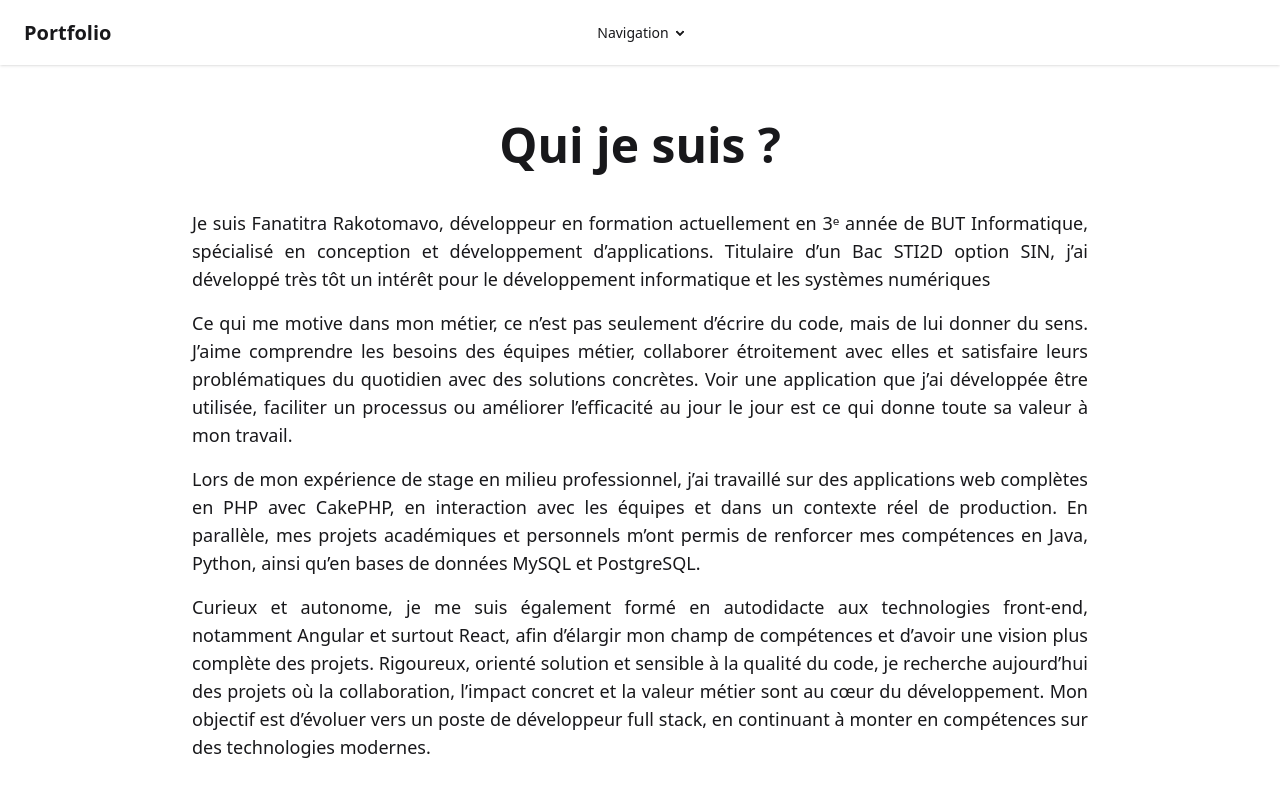
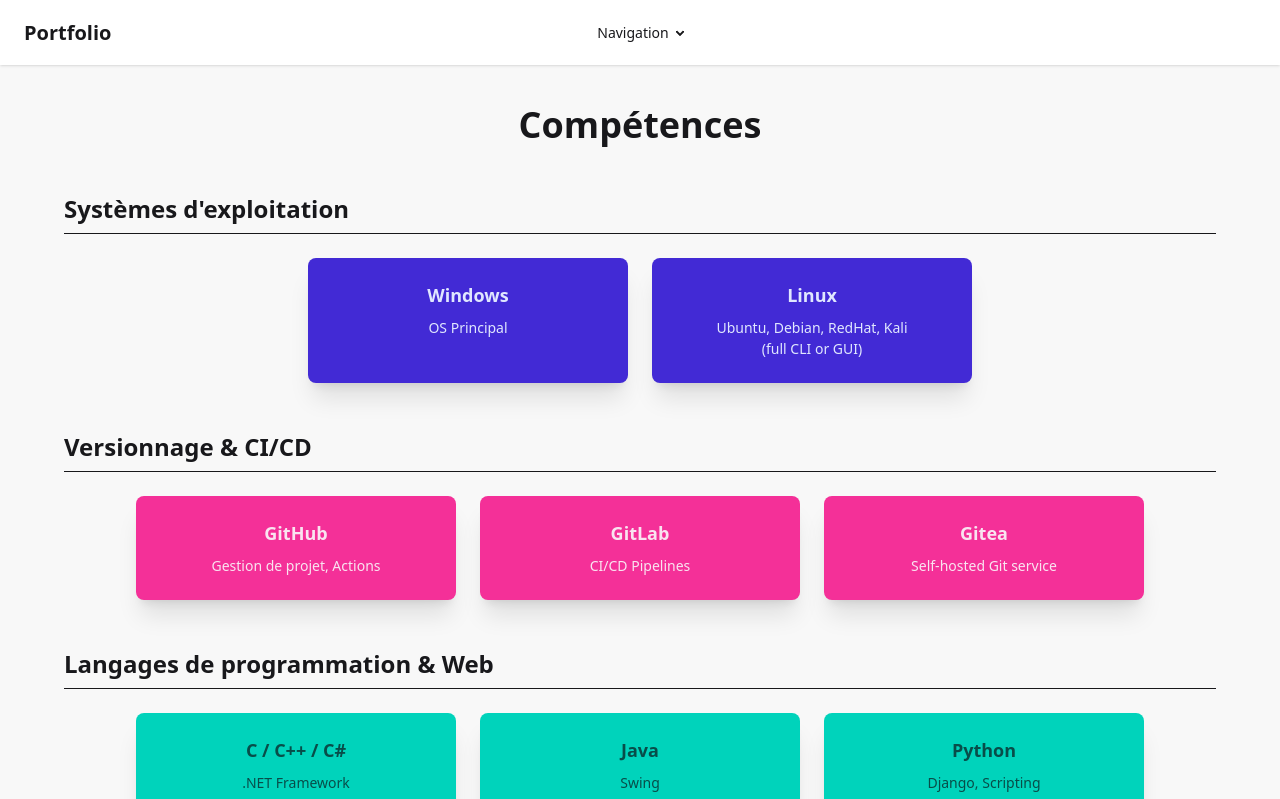
Before and after one commit to frakot4/frakot4.github.io, a React (Vite) app: page /#/competences in a window 1280 px wide. Shown: the top 799 px of the page. Built offline with nearby package versions, Linux system fonts and the light colour scheme.

Commit message:
Rename Skills to Competences to fix casing issues

```diff
--- a/src/App.jsx
+++ b/src/App.jsx
@@ -6,14 +6,14 @@
 import Experience from './components/pages/Experience';
 import ExperienceDetails from './components/pages/ExperienceDetails';
 import Projects from './components/pages/Projects';
-import Skills from './components/pages/skills';
+import Competences from './components/pages/Competences';
 
 function App() {
   return (
     <div className="min-h-screen bg-base-200 flex flex-col justify-between">
       <Navbar />
       <Routes>
-        <Route path="/skills" element={<Skills />} />
+        <Route path="/competences" element={<Competences />} />
         <Route path="/experience" element={<Experience />} />
         <Route path="/experience/:id" element={<ExperienceDetails />} />
         <Route path="/projects" element={<Projects />} />
--- a/src/components/gabarit/navbar.jsx
+++ b/src/components/gabarit/navbar.jsx
@@ -11,7 +11,7 @@
                     <ul
                         tabIndex={0}
                         className="menu menu-sm dropdown-content bg-base-100 rounded-box z-[1] mt-3 w-52 p-2 shadow">
-                        <li><Link to="/skills">Compétences</Link></li>
+                        <li><Link to="/competences">Compétences</Link></li>
                         <li><Link to="/experience">Expériences</Link></li>
                         <li><Link to="/projects">Projets</Link></li>
                     </ul>
@@ -24,7 +24,7 @@
                         <details>
                             <summary>Navigation</summary>
                             <ul className="p-2 bg-base-100 min-w-[200px] z-[1]">
-                                <li><Link to="/skills">Compétences</Link></li>
+                                <li><Link to="/competences">Compétences</Link></li>
                                 <li><Link to="/experience">Expériences</Link></li>
                                 <li><Link to="/projects">Projets</Link></li>
                             </ul>
--- a/src/components/pages/Skills.jsx
+++ b/src/components/pages/Competences.jsx
@@ -1,5 +1,5 @@
 
-export default function skills() {
+export default function Competences() {
     return (
         <div className="p-10 flex flex-col items-center">
             <h1 className="text-4xl font-bold mb-12">Compétences</h1>
@@ -101,7 +101,7 @@
                     </div>
                 </div>
 
-                {/* Catégorie Application & Déploiement (Bonus from image context) */}
+                {/* Catégorie Application & Déploiement */}
                 <div>
                     <h2 className="text-2xl font-bold mb-6 border-b pb-2">Application, Déploiement & Autres</h2>
                     <div className="flex flex-wrap gap-6 justify-center">
```
